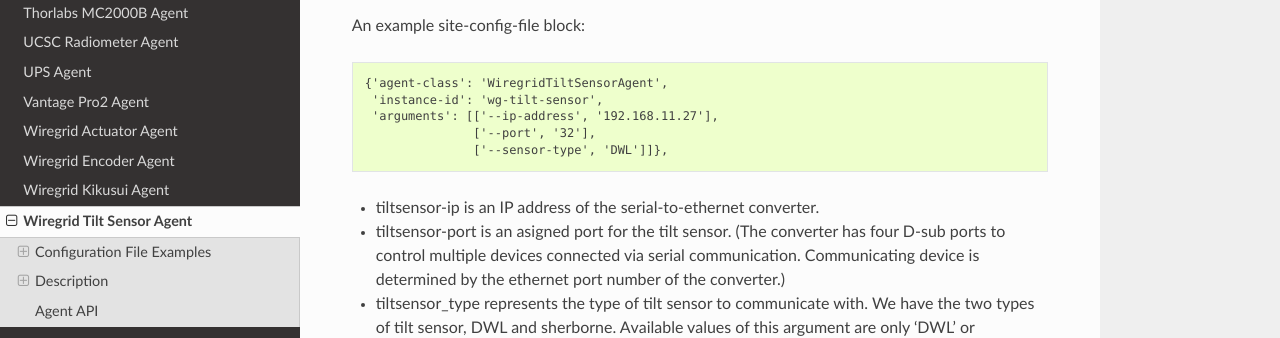
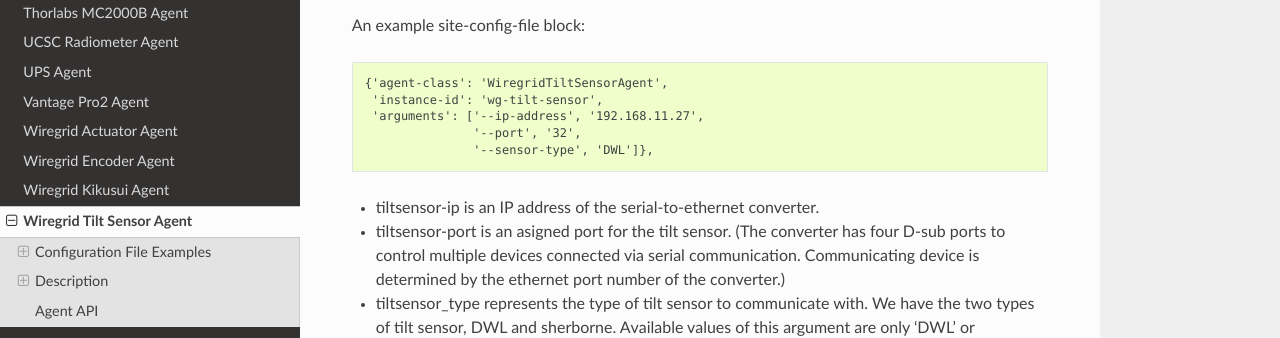
Before and after one commit to simonsobs/socs, a Sphinx documentation site: the page built from docs/agents/wiregrid_tiltsensor.rst, in a window 1280 px wide and 900 px high, scrolled down 408 px. Shown: the part 184-522 px from the top of the window. Built offline with Sphinx 7.4.7 and the Read the Docs theme 2.0.0, drawn with Linux system fonts in a browser that asks for light colours.

```diff
--- a/docs/agents/wiregrid_tiltsensor.rst
+++ b/docs/agents/wiregrid_tiltsensor.rst
@@ -32,9 +32,9 @@ An example site-config-file block::
 
     {'agent-class': 'WiregridTiltSensorAgent',
      'instance-id': 'wg-tilt-sensor',
-     'arguments': [['--ip-address', '192.168.11.27'],
-                   ['--port', '32'],
-                   ['--sensor-type', 'DWL']]},
+     'arguments': ['--ip-address', '192.168.11.27',
+                   '--port', '32',
+                   '--sensor-type', 'DWL']},
 
 - tiltsensor-ip is an IP address of the serial-to-ethernet converter.
 - tiltsensor-port is an asigned port for the tilt sensor.
```
